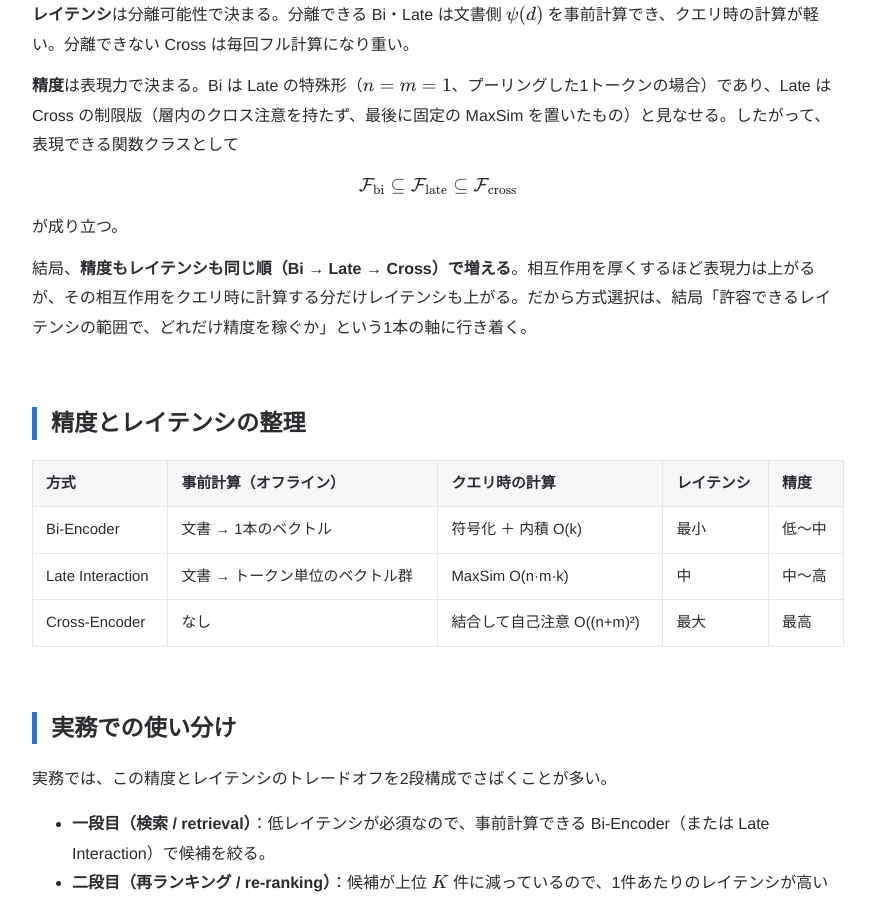
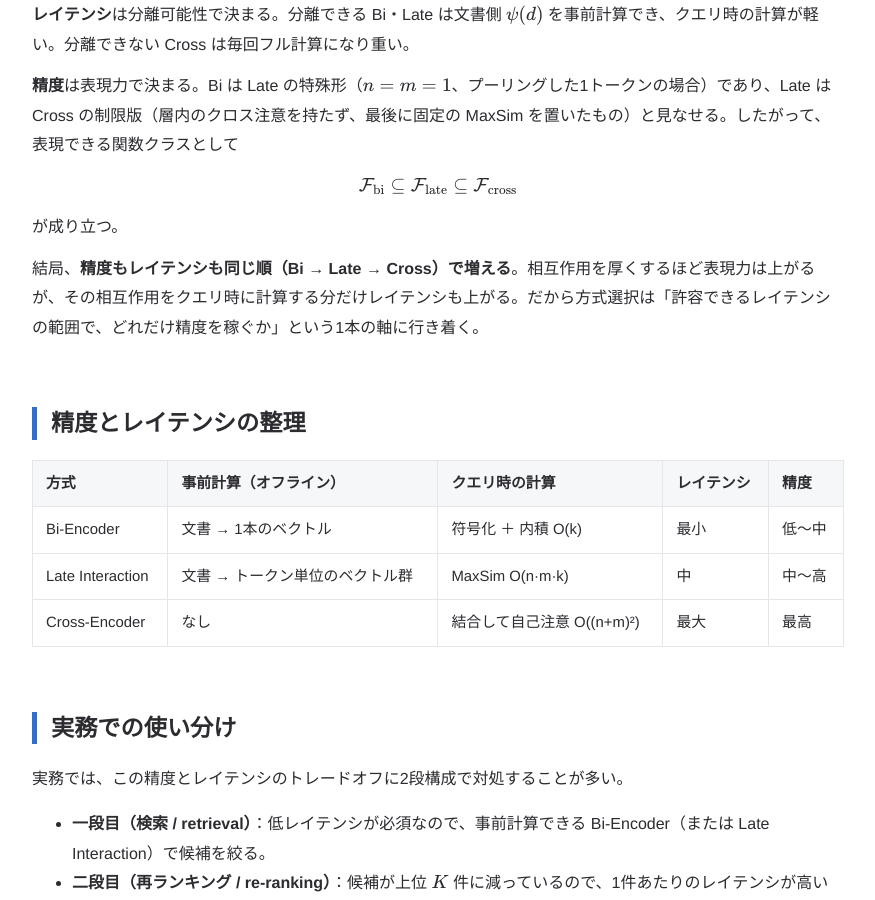
Before and after one commit to fffclaypool/blog, a Jekyll site: the page built from _posts/2026-06-13-bi-late-cross-encoder.md, in a window 1280 px wide and 900 px high, scrolled down 4389 px. Shown: the whole window, without its empty margins (202-1077 px from the left). Built offline with Jekyll 4.4.1, drawn with Linux system fonts in a browser that asks for light colours.

Commit message:
Soften wording in JA bi/late/cross-encoder article
Co-Authored-By: Claude Opus 5 (1M context) <noreply@anthropic.com>

```diff
--- a/_posts/2026-06-13-bi-late-cross-encoder.md
+++ b/_posts/2026-06-13-bi-late-cross-encoder.md
@@ -49,7 +49,7 @@ $$
 
 これは $$\phi(q) = u$$、$$\psi(d) = v$$、$$F = \langle \cdot, \cdot \rangle$$ という、最も素直な分離形だ。$$v$$ は $$q$$ に依存しないので、文書ベクトルは事前に用意できる。クエリ時に残るのは「クエリの符号化1回 ＋ 内積1回（$$O(k)$$）」だけで、**3方式で最も低レイテンシ**になる。
 
-代償は精度だ。$$q$$ と $$d$$ の相互作用が「プーリング済みの2本のベクトルの内積」だけに圧縮され、トークン単位の細かな対応が取れない。これが表現力の上限（表現のボトルネック）になる。
+その代わり、精度は下がる。$$q$$ と $$d$$ の相互作用が「プーリング済みの2本のベクトルの内積」だけに圧縮され、トークン単位の細かな対応が取れない。これが表現力の上限（表現のボトルネック）になる。
 
 ## Cross-Encoder
 
@@ -127,7 +127,7 @@ $$
 
 が成り立つ。
 
-結局、**精度もレイテンシも同じ順（Bi → Late → Cross）で増える**。相互作用を厚くするほど表現力は上がるが、その相互作用をクエリ時に計算する分だけレイテンシも上がる。だから方式選択は、結局「許容できるレイテンシの範囲で、どれだけ精度を稼ぐか」という1本の軸に行き着く。
+結局、**精度もレイテンシも同じ順（Bi → Late → Cross）で増える**。相互作用を厚くするほど表現力は上がるが、その相互作用をクエリ時に計算する分だけレイテンシも上がる。だから方式選択は「許容できるレイテンシの範囲で、どれだけ精度を稼ぐか」という1本の軸に行き着く。
 
 ## 精度とレイテンシの整理
 
@@ -139,7 +139,7 @@ $$
 
 ## 実務での使い分け
 
-実務では、この精度とレイテンシのトレードオフを2段構成でさばくことが多い。
+実務では、この精度とレイテンシのトレードオフに2段構成で対処することが多い。
 
 - **一段目（検索 / retrieval）**：低レイテンシが必須なので、事前計算できる Bi-Encoder（または Late Interaction）で候補を絞る。
 - **二段目（再ランキング / re-ranking）**：候補が上位 $$K$$ 件に減っているので、1件あたりのレイテンシが高い Cross-Encoder を許容でき、最終的な精度を引き上げる。
```
